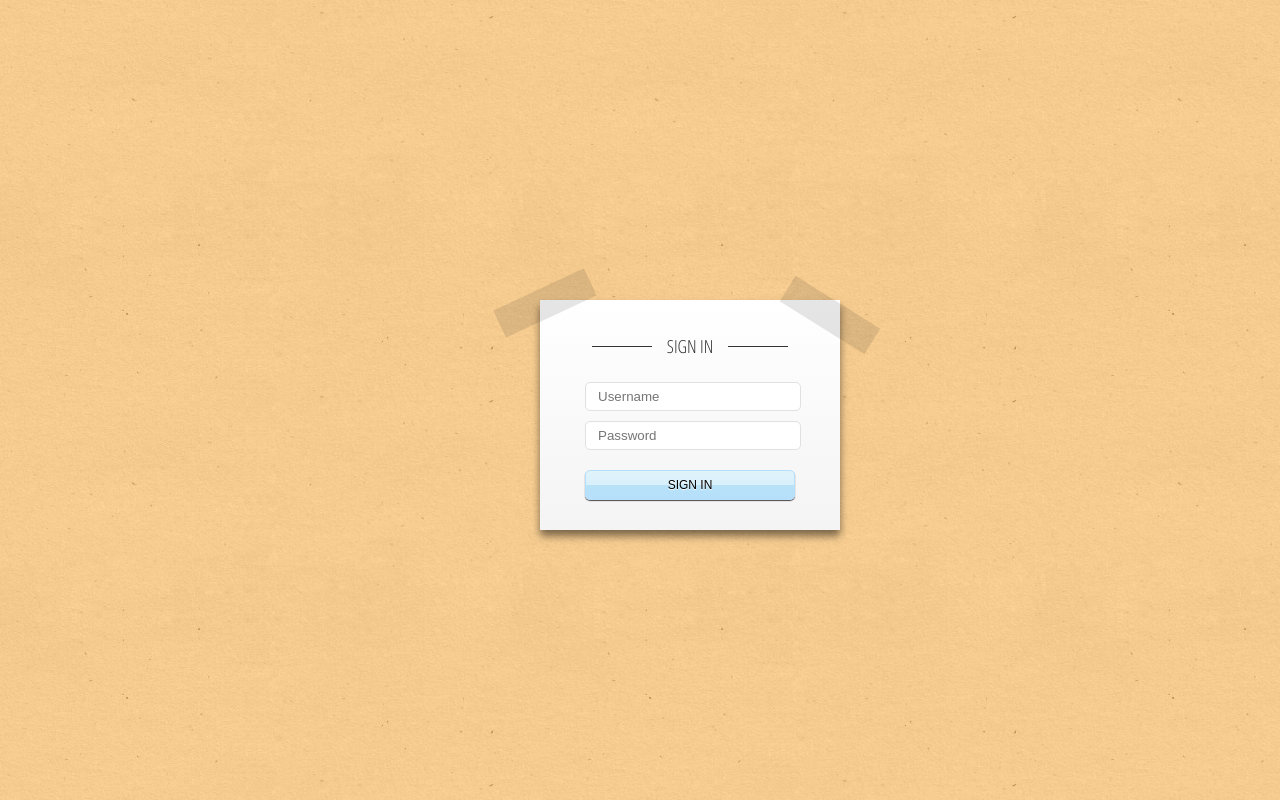
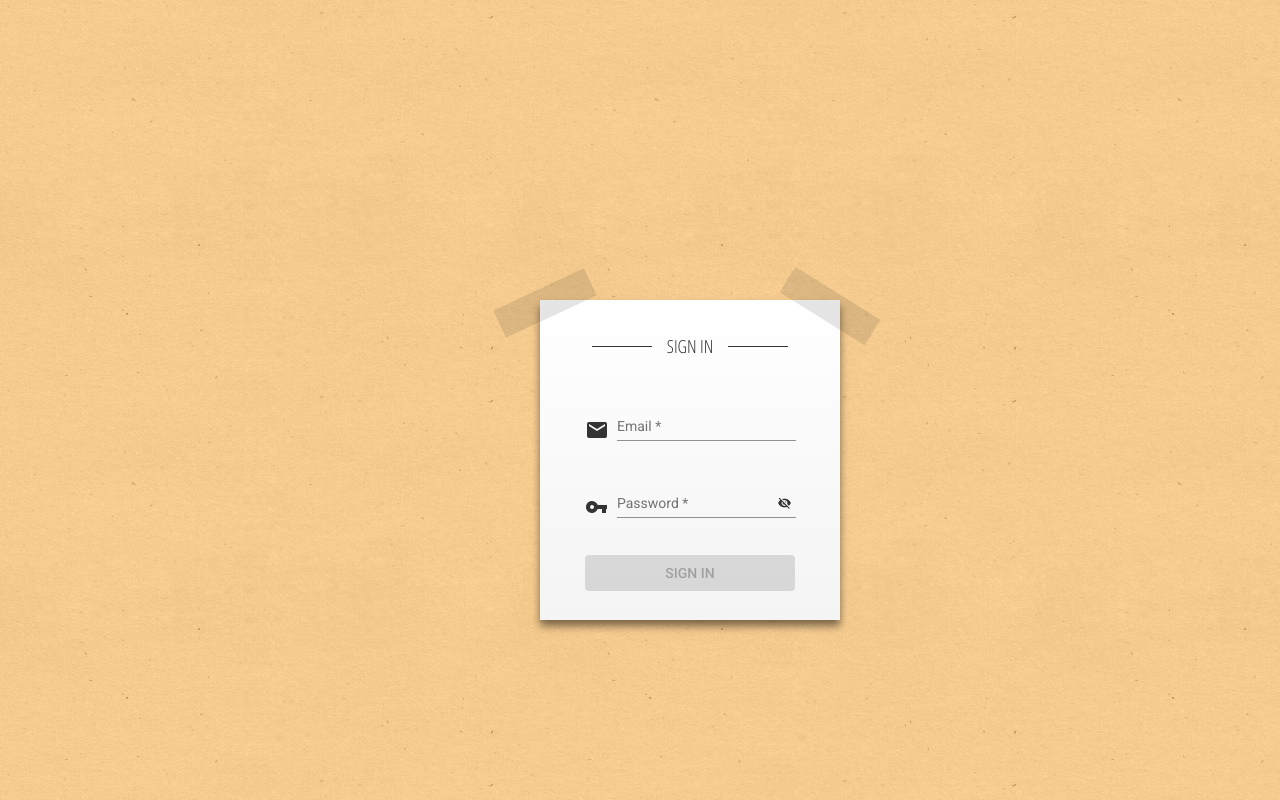
Before and after one commit to mariodelabarra/SimplyNotes, an Angular app in the folder FrontEnd/: page / in a window 1280 px wide. Built offline with nearby package versions, Linux system fonts and the light colour scheme.

Commit message:
Login logic with jwt-decode

```diff
--- a/FrontEnd/package.json
+++ b/FrontEnd/package.json
@@ -24,6 +24,7 @@
     "@popperjs/core": "^2.5.3",
     "bootstrap": "^4.5.2",
     "jquery": "^3.5.1",
+    "jwt-decode": "^3.0.0",
     "rxjs": "~6.5.5",
     "tslib": "^2.0.0",
     "zone.js": "~0.10.3"
@@ -32,9 +33,10 @@
     "@angular-devkit/build-angular": "~0.1000.1",
     "@angular/cli": "~10.0.1",
     "@angular/compiler-cli": "~10.0.2",
-    "@types/node": "^12.11.1",
     "@types/jasmine": "~3.5.0",
     "@types/jasminewd2": "~2.0.3",
+    "@types/jwt-decode": "^2.2.1",
+    "@types/node": "^12.11.1",
     "codelyzer": "^6.0.0-next.1",
     "jasmine-core": "~3.5.0",
     "jasmine-spec-reporter": "~5.0.0",
--- a/FrontEnd/src/app/app.module.ts
+++ b/FrontEnd/src/app/app.module.ts
@@ -17,6 +17,8 @@ import { MaterialModule } from './material.module';
 //Components Module
 import { SharedModule } from './components/shared/shared.module';
 import { LoginRegisterModule } from "./components/login_register/login_register.module";
+import { AuthService } from './services/auth.service';
+import { HttpClientModule } from '@angular/common/http';
 
 
 @NgModule({
@@ -27,6 +29,7 @@ import { LoginRegisterModule } from "./components/login_register/login_register.
     BrowserModule,
     LoginRegisterModule,
     BrowserAnimationsModule,
+    HttpClientModule,
     AngularMaterialModule,
     AppRoutingModule,
     SharedModule,
@@ -36,7 +39,7 @@ import { LoginRegisterModule } from "./components/login_register/login_register.
     LayoutModule,
 
   ],
-  providers: [],
+  providers: [AuthService],
   bootstrap: [AppComponent]
 })
 export class AppModule { }
--- /dev/null
+++ b/FrontEnd/src/app/auth/role.enum.ts
@@ -0,0 +1,5 @@
+export enum Role {
+    Admin = 'admin',
+    User = 'user',
+    None = ''
+}
--- /dev/null
+++ b/FrontEnd/src/app/common/common.ts
@@ -0,0 +1,18 @@
+import { HttpErrorResponse } from '@angular/common/http';
+import { throwError } from 'rxjs';
+
+export function transformError(error: HttpErrorResponse | string) { //Controlador de errores en base al error recibido
+    let errorMessage = 'An unknow error has occurred.';
+    if(typeof error === 'string'){
+        errorMessage = error;
+    }else if(error.error instanceof ErrorEvent){
+        errorMessage = `Error! ${error.error.message}`;
+    }else if (error.status){
+        errorMessage = `Request failed with ${error.status} ${error.statusText}`;
+    }
+    return throwError(errorMessage);
+}
+
+export class Common {
+
+}
--- a/FrontEnd/src/app/components/login_register/login/login.component.css
+++ b/FrontEnd/src/app/components/login_register/login/login.component.css
@@ -27,7 +27,7 @@ background: linear-gradient(to bottom,  rgba(255,255,255,1) 0%,rgba(244,244,244,
 filter: progid:DXImageTransform.Microsoft.gradient( startColorstr='#ffffff', endColorstr='#f4f4f4',GradientType=0 );
 
   width: 300px;
-  height: 230px;
+  height: 320px;
   position: fixed;
   top: 50%;
   left: 50%;
@@ -54,15 +54,14 @@ filter: progid:DXImageTransform.Microsoft.gradient( startColorstr='#ffffff', end
   transform: rotate(-25deg);
 }
 #login:after {
-  margin-top: -230px;
+  margin-top: -330px;
   margin-left: 240px;
   -webkit-transform: rotate(32deg);
   -moz-transform: rotate(32deg);
   -o-transform: rotate(32deg);
   transform: rotate(32deg);
 }
-
-#login form {
+ #login form {
   width: 70%;
   margin: 30px auto;
   text-align: center;
@@ -91,7 +90,58 @@ filter: progid:DXImageTransform.Microsoft.gradient( startColorstr='#ffffff', end
   border-top: 1px solid #333;
 }
 
-#login form input {
+.login-section {
+  display: flex;
+  flex-direction: row;
+  box-sizing: border-box;
+  max-height: 100%;
+  align-items: center;
+  justify-content: center;
+  align-content: center;
+  padding-top: 200px;
+}
+
+.login-card {
+  padding: 3em;
+  min-width: 25%;
+  box-shadow: 0.3em 0.3em 1em #000000;
+}
+
+.login-form {
+  flex-direction: column;
+  display: flex;
+}
+
+.login-control-input {
+  flex-direction: row;
+  box-sizing: border-box;
+  display: flex;
+  place-content: center flex-start;
+  align-items: center;
+  margin-top: 20px;
+  width: 100%;
+}
+
+.login-form-field {
+  display: flex;
+  margin-left: 10px;
+  width: 85%;
+}
+
+:host /deep/ .mat-form-field-wrapper{
+  width: 100%;
+}
+
+.login-error {
+  color: red;
+}
+
+.login-card-actions {
+  display: flex;
+  float: right;
+}
+
+/*#login form input {
   width: 100%;
   height: 25px;
   border-radius: 5px;
@@ -144,4 +194,4 @@ background: linear-gradient(to bottom,  rgba(162,215,252,1) 0%,rgba(164,219,244,
 filter: progid:DXImageTransform.Microsoft.gradient( startColorstr='#a2d7fc', endColorstr='#cbebf7',GradientType=0 );
   margin-top: 10px;
   box-shadow: 0px 1px 1px 0px rgba(0,0,0,0.7) inset;
-}
+} */
--- a/FrontEnd/src/app/components/login_register/login/login.component.html
+++ b/FrontEnd/src/app/components/login_register/login/login.component.html
@@ -1,10 +1,35 @@
 <div class="container">
     <div id="login">
-        <form>
+        <form class="login-form" [formGroup]="loginForm" (ngSubmit)="login(loginForm)">
           <h1>Sign In</h1>
-          <input type="text" placeholder="Username">
-          <input type="password" placeholder="Password">
-          <button>Sign in</button>
-        </form>
+          <div class="login-control-input">
+              <mat-icon>email</mat-icon>
+              <mat-form-field class="login-form-field">
+                  <mat-label>Email</mat-label>
+                  <input matInput aria-label="Email" formControlName="email"/>
+                  <mat-error *ngIf="loginForm.get('email').hasError('required')">Email is required.</mat-error>
+                  <mat-error *ngIf="loginForm.get('email').hasError('email')">Email is not valid.</mat-error>
+              </mat-form-field>
+          </div>
+          <div class="login-control-input">
+              <mat-icon>vpn_key</mat-icon>
+              <mat-form-field class="login-form-field" >
+                  <mat-label>Password</mat-label>
+                  <input matInput [type]="hide ? 'password' : 'text'" formControlName="password">
+                  <button mat-icon-button matSuffix (click)="hide = !hide" [attr.aria-label]="'Hide password'" [attr.aria-pressed]="hide">
+                  <mat-icon>{{hide ? 'visibility_off' : 'visibility'}}</mat-icon>
+                  </button>
+                  <mat-error *ngIf="loginForm.get('password').hasError('required')">Password is required.</mat-error>
+                  <mat-error *ngIf="loginForm.get('password').hasError('minlength')">Password is at least 2 characters.</mat-error>
+                  <mat-error *ngIf="loginForm.get('password').hasError('maxlength')">Password can not be longer than 50 characteres.</mat-error>
+                </mat-form-field>
+          </div>
+          <br />
+
+          <div *ngIf="loginError">
+              <p class="login-error">{{loginError}}</p>
+          </div>
+          <button mat-raised-button color="primary" [disabled]="loginForm.invalid">SIGN IN</button>
+      </form>
     </div>
 </div>
--- a/FrontEnd/src/app/components/login_register/login/login.component.ts
+++ b/FrontEnd/src/app/components/login_register/login/login.component.ts
@@ -1,4 +1,8 @@
 import { Component, OnInit } from '@angular/core';
+import { FormBuilder, FormGroup, Validators } from '@angular/forms';
+import { Router } from '@angular/router';
+import { subscribeOn } from 'rxjs/operators';
+import { AuthService } from '../../../services/auth.service';
 
 @Component({
   selector: 'app-login',
@@ -7,9 +11,30 @@ import { Component, OnInit } from '@angular/core';
 })
 export class LoginComponent implements OnInit {
 
-  constructor() { }
+  loginError = "";
+  loginForm: FormGroup;
+
+
+  hide = true;
+
+  constructor(private fb: FormBuilder, private authService: AuthService, private router: Router) { }
 
   ngOnInit(): void {
+    this.buildLoginForm();
+  }
+
+  buildLoginForm(): void {
+    this.loginForm = this.fb.group({
+      email: ['', [Validators.required, Validators.email]],
+      password: ['', [Validators.required, Validators.minLength(2), Validators.maxLength(50)]]
+    });
+  }
+
+  login(submittedForm: FormGroup) {
+    this.authService.login(submittedForm.value.email, submittedForm.value.password).
+        subscribe(authResponse => {
+          this.router.navigate(['/home']);
+        }, error => this.loginError = error);
   }
 
 }
--- /dev/null
+++ b/FrontEnd/src/app/services/auth.service.ts
@@ -0,0 +1,70 @@
+import { Injectable } from '@angular/core';
+import { BehaviorSubject, Observable, throwError as observableThrowError } from 'rxjs';
+import { Role } from '../auth/role.enum';
+import { HttpClient } from '@angular/common/http';
+import { environment } from '../../environments/environment';
+import { catchError, map } from 'rxjs/operators';
+import * as jwt_decode from 'jwt-decode';
+import { transformError } from '../common/common';
+
+@Injectable({
+  providedIn: 'root'
+})
+export class AuthService {
+  //Instalamos a traves de npm la dependencias para poder decodificar el token (jwt-decode y npm install -D @types/jwt-decode)
+
+  private readonly authProvider: (email: string, password: string) => Observable<IServerAuthResponse>;
+  //Variable que devuelve el dato de tipo Observable<IServerAuthResponse>
+  authStatus = new BehaviorSubject<IAuthStatus>(defaultAuthStatus);// Observable para escuchar los cambios que hayan sobre el modelo IAuthStatus
+  //Esto es porque se utilizara el authStatus en otros componentes
+
+  constructor(private httpClient: HttpClient) {
+    this.authProvider = this.userAuthProvider;
+   }
+
+  private userAuthProvider(email: string, password: string): Observable<IServerAuthResponse> { //Metodo que llamara a la Web API para crear el Token
+    return this.httpClient.post<IServerAuthResponse>(`${environment.urlService}/token`, { email: email, password: password });
+  }
+
+  login(email: string, password: string): Observable<IAuthStatus> {
+    this.logout(); //Se ejecuta el logout para verificar que no haya ninguna sesion iniciada
+    const loginResponse = this.authProvider(email, password).pipe( //Llamamos a la variable authProvider que invoca el metodo userAuthProvider
+      map(value => { //Con el metodo map recorremos el resultado
+
+         const result = jwt_decode(value.access_Token);//Decodifico el valor del token
+         return result as IAuthStatus;
+
+      }),
+      catchError(transformError)//Capturo el error
+    );
+
+      loginResponse.subscribe(
+        res => {
+          this.authStatus.next(res); //Actualizo el valor de authStatus
+        },
+        error => {
+          this.logout();
+          return observableThrowError(error);
+        }
+      );
+
+    return loginResponse;
+  }
+
+  logout() {
+    this.authStatus.next(defaultAuthStatus); //Se establecen los valores por defecto al hacer el logout
+  }
+
+}
+
+export interface IAuthStatus { //Al decodificar el token estarán estas propiedades
+  role: Role;
+  primarysid: number;
+  unique_name: string;
+}
+
+interface  IServerAuthResponse { //Modelo para capturar lo que viene en el response
+  access_Token: string;
+}
+
+const defaultAuthStatus: IAuthStatus = { role: Role.None, primarysid: null, unique_name: null }; //Inicializamos este objeto
--- a/FrontEnd/src/app/services/board.service.ts
+++ b/FrontEnd/src/app/services/board.service.ts
@@ -13,7 +13,7 @@ export class BoardService {
 
   getAllBoard(userId: number, page: number, rows: number): Observable<Board[]> {
     debugger;
-    return this.http.get<Board[]>(`${environment.urlService}/board/${userId}`);
+    return this.http.get<Board[]>(`${environment.urlService}/board/GetAllBoard/${userId}/${page}/${rows}`);
   }
 
 }
--- a/FrontEnd/src/environments/environment.ts
+++ b/FrontEnd/src/environments/environment.ts
@@ -4,7 +4,7 @@
 
 export const environment = {
   production: false,
-  urlService: 'https://localhost:44335/api'
+  urlService: 'https://localhost:44307/api'
 };
 
 /*
```
Also changed, not shown: FrontEnd/src/app/components/home/board-list/board-list.component.ts (line endings or trailing spaces), 1 other file (tests, documents, lock files or other folders).
